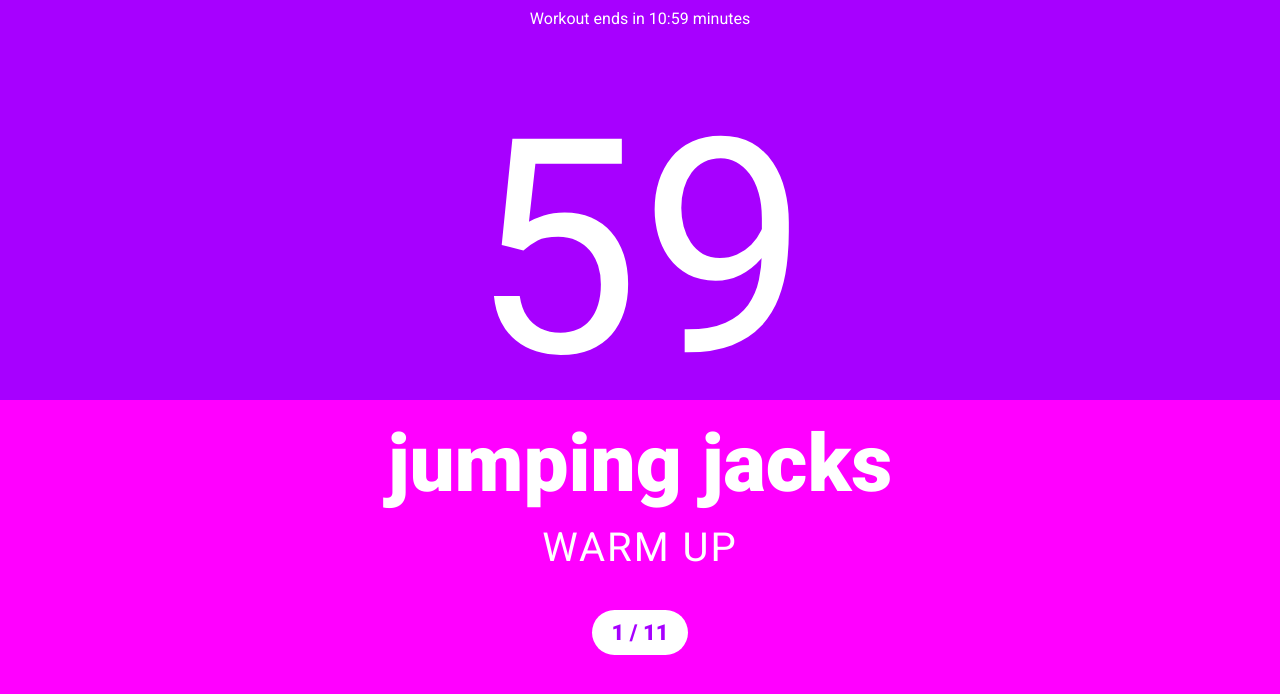
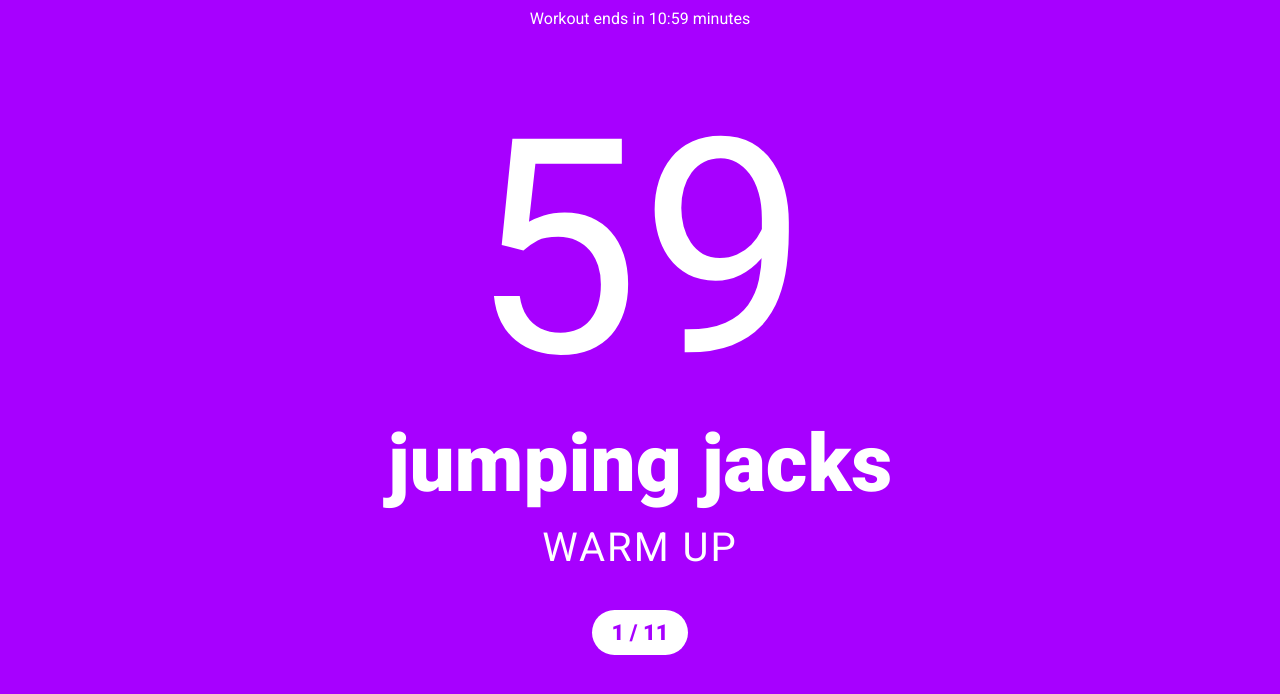
Before and after one commit to maremarebell/maresplain, a website built with Parcel: page workout.html in a window 1280 px wide. Both pictures are taken after a click on the button "click to start". Built offline with nearby package versions, Linux system fonts and the light colour scheme.

Commit message:
Fix for the display being ff00ff on the bottom of every step

```diff
--- a/css/main.css
+++ b/css/main.css
@@ -341,8 +341,7 @@ html {
 .step {
   display: none;
   width: 100%;
-  height: 50vh;
-  height: calc(var(--vh, 1vh) * 50);
+  height: 100vh;
   z-index: 0;
   padding-top: 50vh;
   padding-top: calc(var(--vh, 1vh) * 50);
```
